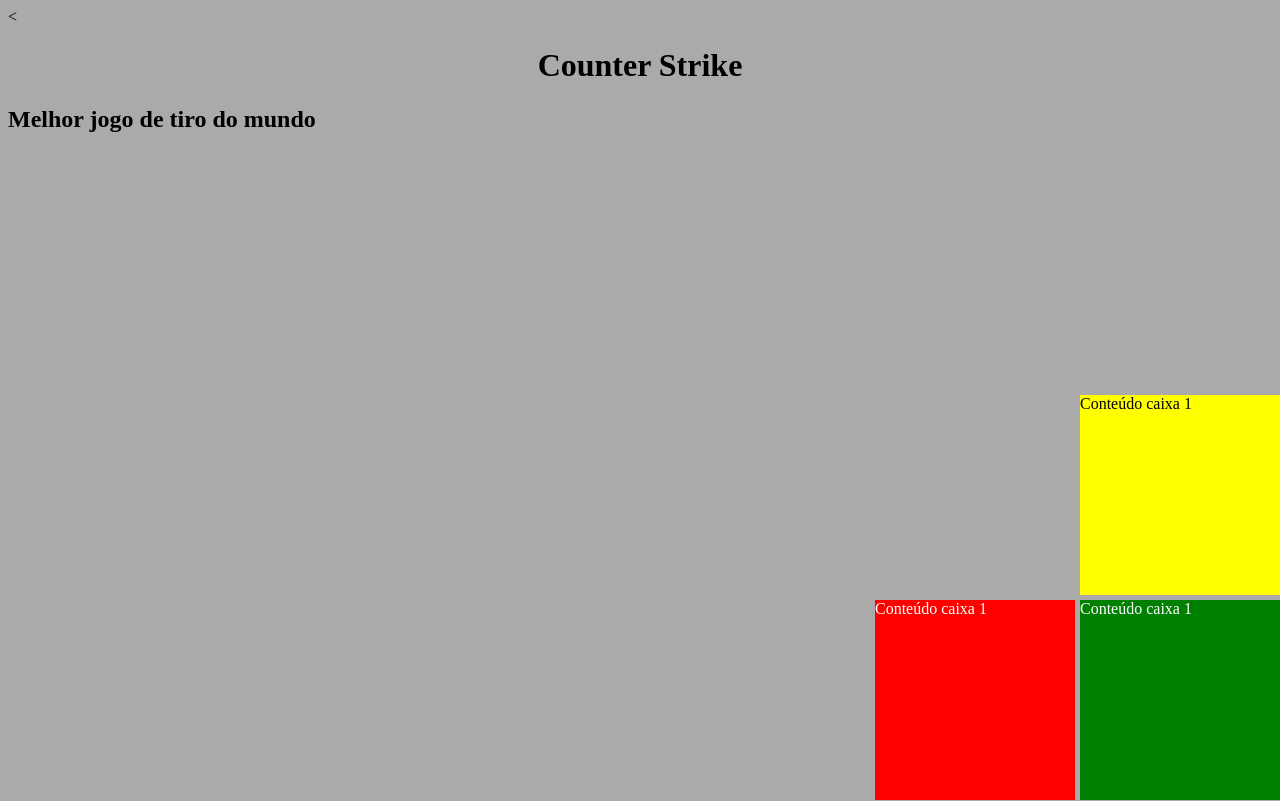
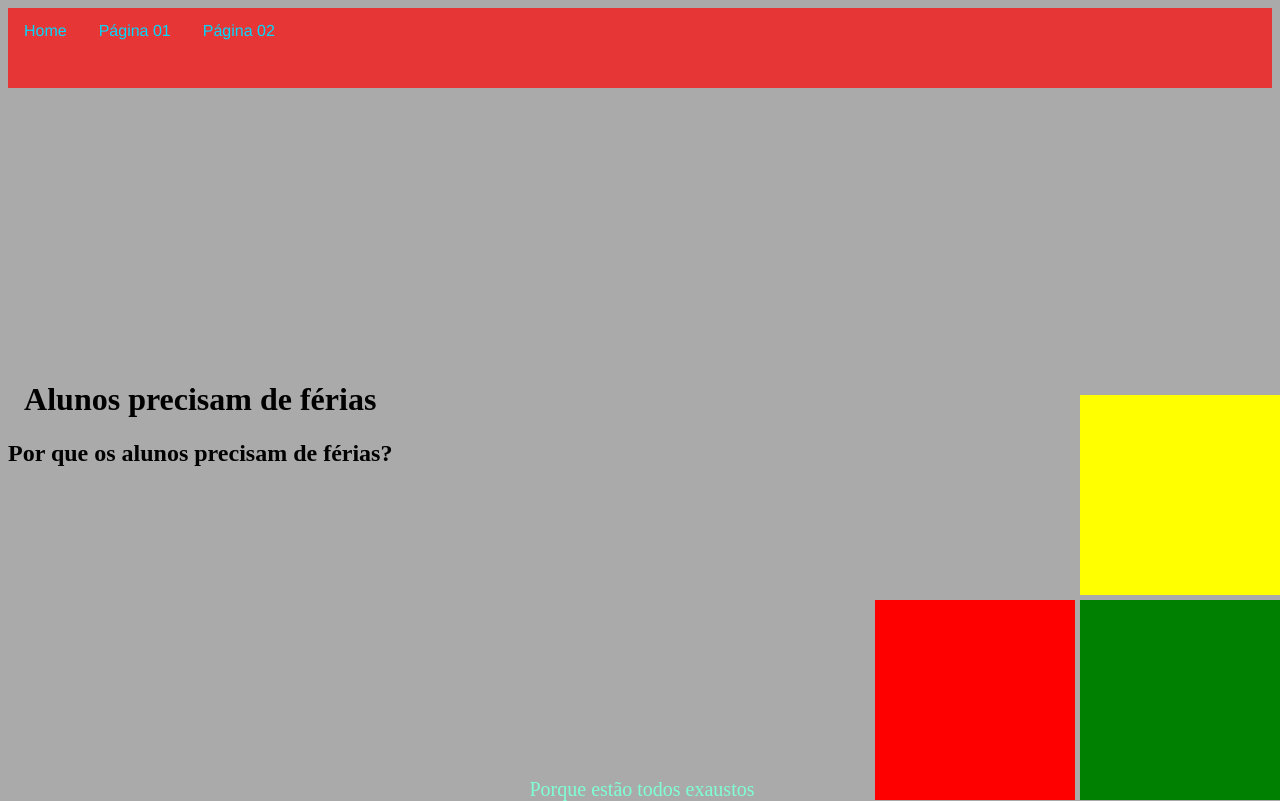
Before and after one commit to N1K0LA22/primeirog_2t, a plain HTML site: page index.html in a window 1280 px wide. Drawn offline with Linux system fonts and the light colour scheme.

Commit message:
aula 17/08

```diff
--- a/estilo.css
+++ b/estilo.css
@@ -78,3 +78,20 @@ li a:hover {
   justify-content: center;
 
 }
+.rodape {
+  position: absolute;
+  bottom: 0;
+  width: 100%;
+  left: 0%;
+  height: 20px;
+  background: #aaaaaa;
+  color: aquamarine;
+  justify-content: center;
+  display: flex;
+  padding: 2px;
+  font-size: 20px;
+}
+.conteudo {
+  position: absolute;
+  top: 45%;
+}
--- a/index.html
+++ b/index.html
@@ -2,24 +2,33 @@
 <html lang="pt-br" dir="ltr">
   <head>
     <meta charset="utf-8">
-    <title>JOGO DE TIRO</title>
-    <<link rel="stylesheet" href="estilo.css">
+    <title>Aula Primeiro D</title>
+    <link rel="stylesheet" href="estilo.css">
   </head>
   <body>
-    <h1>Counter Strike</h1>
-    <h2>Melhor jogo de tiro do mundo</h2>
+    <div class="menuPrincipal">
+       <nav>
+         <ul>
+           <li><a href="index.html">Home</a></li>
+           <li><a href="pagina01.html">Página 01</a></li>
+           <li><a href="pagina02.html">Página 02</a></li>
+         </ul>
+       </nav>
+    </div>
+    <div class="conteudo">
+    <h1>Alunos precisam de férias</h1>
 
-    <div class="caixa1">
-       Conteúdo caixa 1
+    <h2>Por que os alunos precisam de férias?</h2>
+
+    </div>
+    <div class="rodape">
+         Porque estão todos exaustos
     </div>
 
-    <div class="caixa2">
-       Conteúdo caixa 1
-    </div>
-
-    <div class="caixa3">
-       Conteúdo caixa 1
-    </div>
-
+    <div class="caixa1"></div>
+    <div class="caixa2"></div>
+    <div class="caixa3"></div>
+    <div class="caixa4"></div>
+    <div class="caixa5"></div>
   </body>
 </html>
```
Also changed, not shown: pagina01.html (+10 -0 lines).
